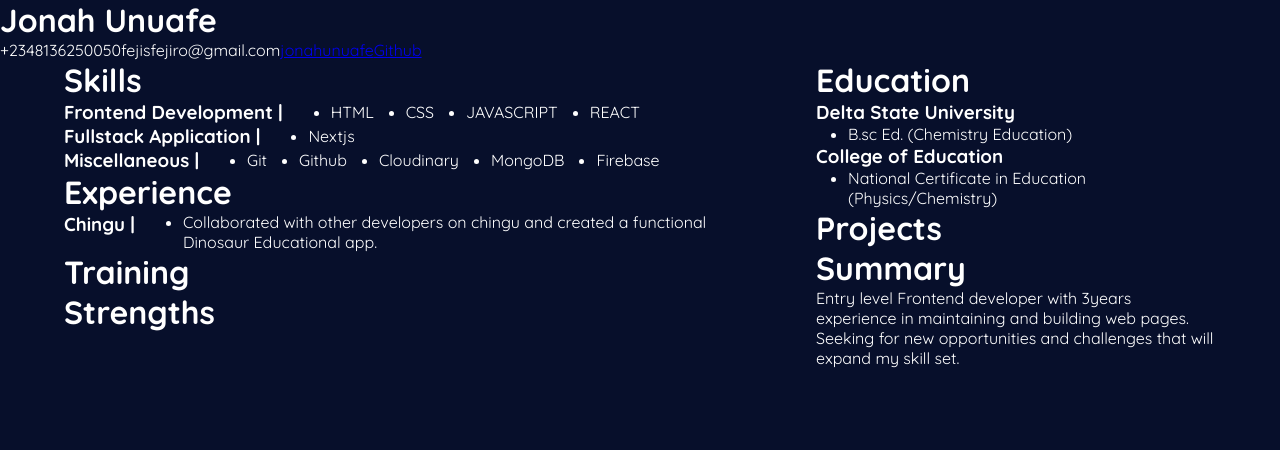
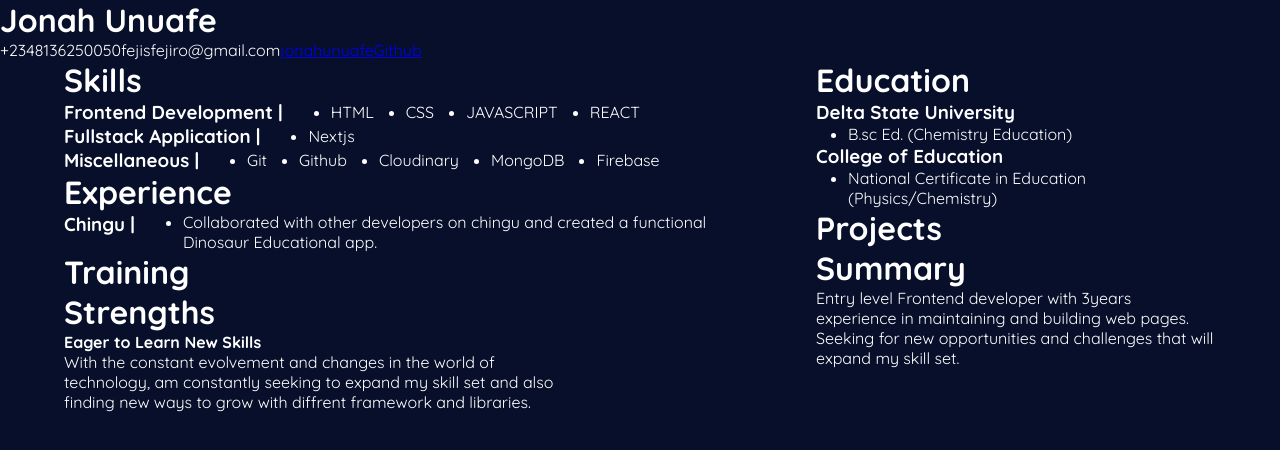
Before and after one commit to jonahunuafe/portfolio-react, a React (Vite) app: page /resume in a window 1280 px wide. Shown: the top 450 px of the page. Built offline with nearby package versions, Linux system fonts and the light colour scheme.

Commit message:
added strengths section

```diff
--- a/src/components/Resume/Resume.jsx
+++ b/src/components/Resume/Resume.jsx
@@ -65,8 +65,14 @@ function MyResume() {
                 <div>
                     <h1>Training</h1>
                 </div>
-                <div>
+                <div className={classes.strength}>
                     <h1>Strengths</h1>
+                    <h4>Eager to Learn New Skills</h4>
+                    <p>
+                        With the constant evolvement and changes in the world of technology, am
+                        constantly seeking to expand my skill set and also finding new ways
+                        to grow with diffrent framework and libraries.
+                    </p>
                 </div>
 
             </div>
@@ -97,7 +103,6 @@ function MyResume() {
                         will expand my skill set.
                     </p>
                 </div>
-
             </div>
         </div>
     </>
--- a/src/components/Resume/Resume.module.css
+++ b/src/components/Resume/Resume.module.css
@@ -39,7 +39,11 @@
         margin: 0rem;
     }
 
+    .strength p {
+        width: 500px;
+    }
+
     .summary p {
         width: 400px;
-     }
+    }
 }
```
